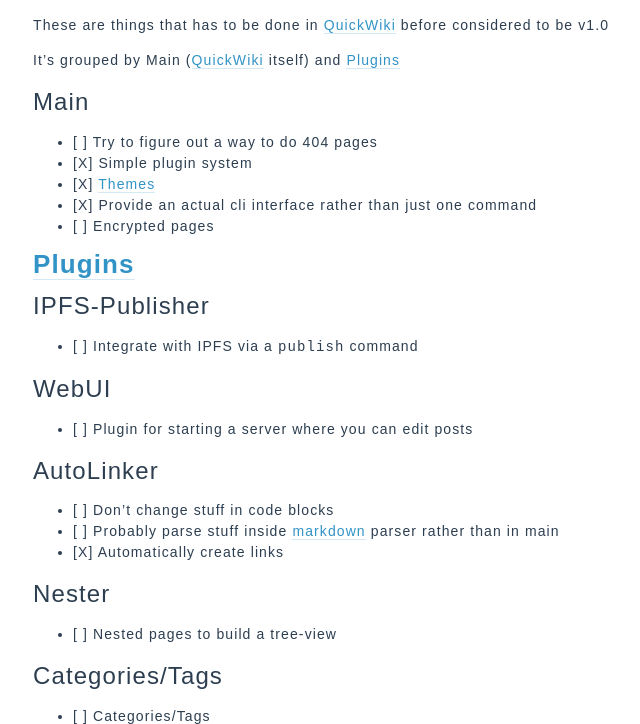
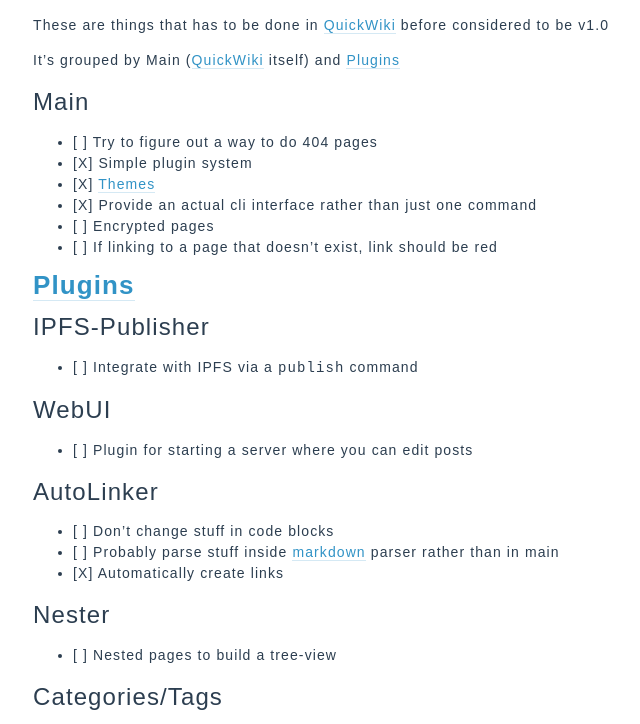
Before and after one commit to victorb/quickwiki, a plain HTML site: page wiki/public/todo/index.html in a window 1280 px wide. Shown: the part 78-802 px from the top of the page, without its empty margins (257-897 px from the left). Drawn offline with Linux system fonts and the light colour scheme; a web font is replaced by a local one.

Commit message:
Update wiki/public

```diff
--- a/wiki/public/todo/index.html
+++ b/wiki/public/todo/index.html
@@ -24,6 +24,7 @@
 <li>[X] <a href="../themes">Themes</a></li>
 <li>[X] Provide an actual cli interface rather than just one command</li>
 <li>[ ] Encrypted pages</li>
+<li>[ ] If linking to a page that doesn&rsquo;t exist, link should be red</li>
 </ul>
 
 <h1><a href="../plugins">Plugins</a></h1>
```
